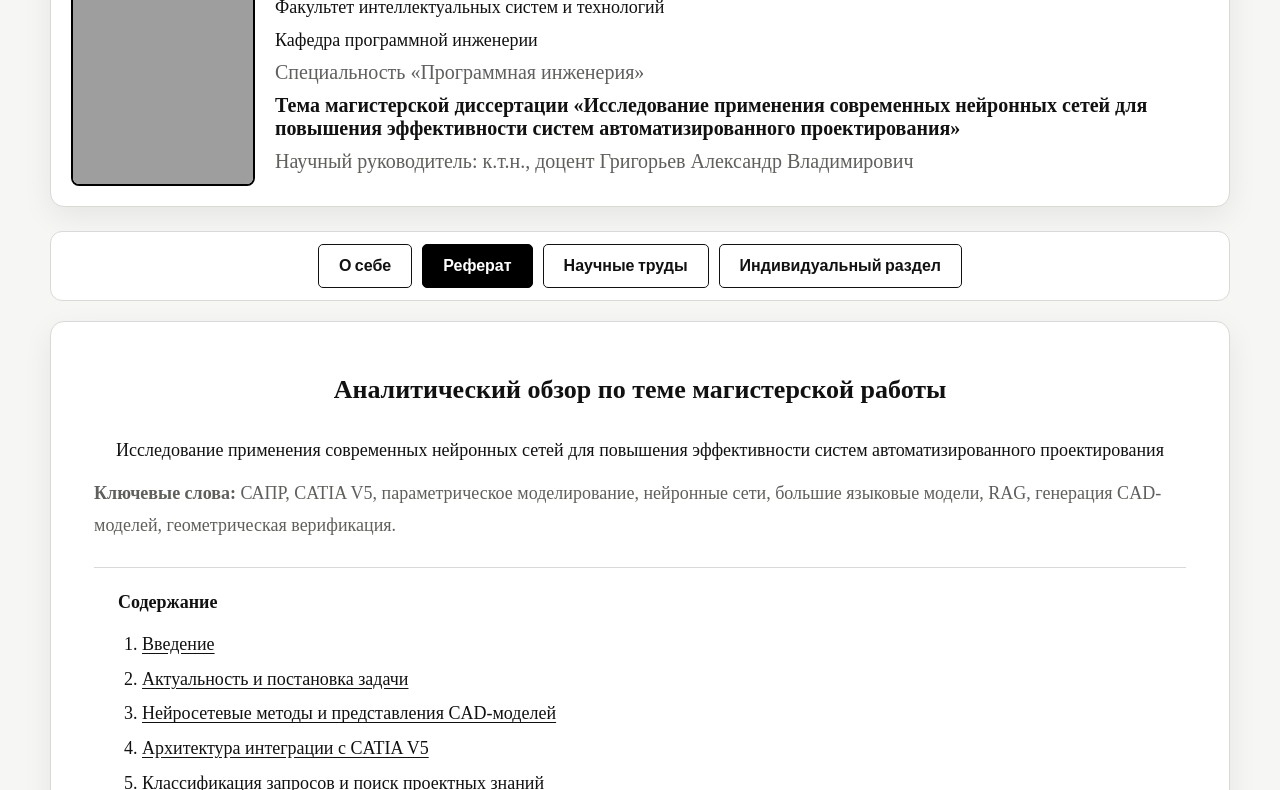
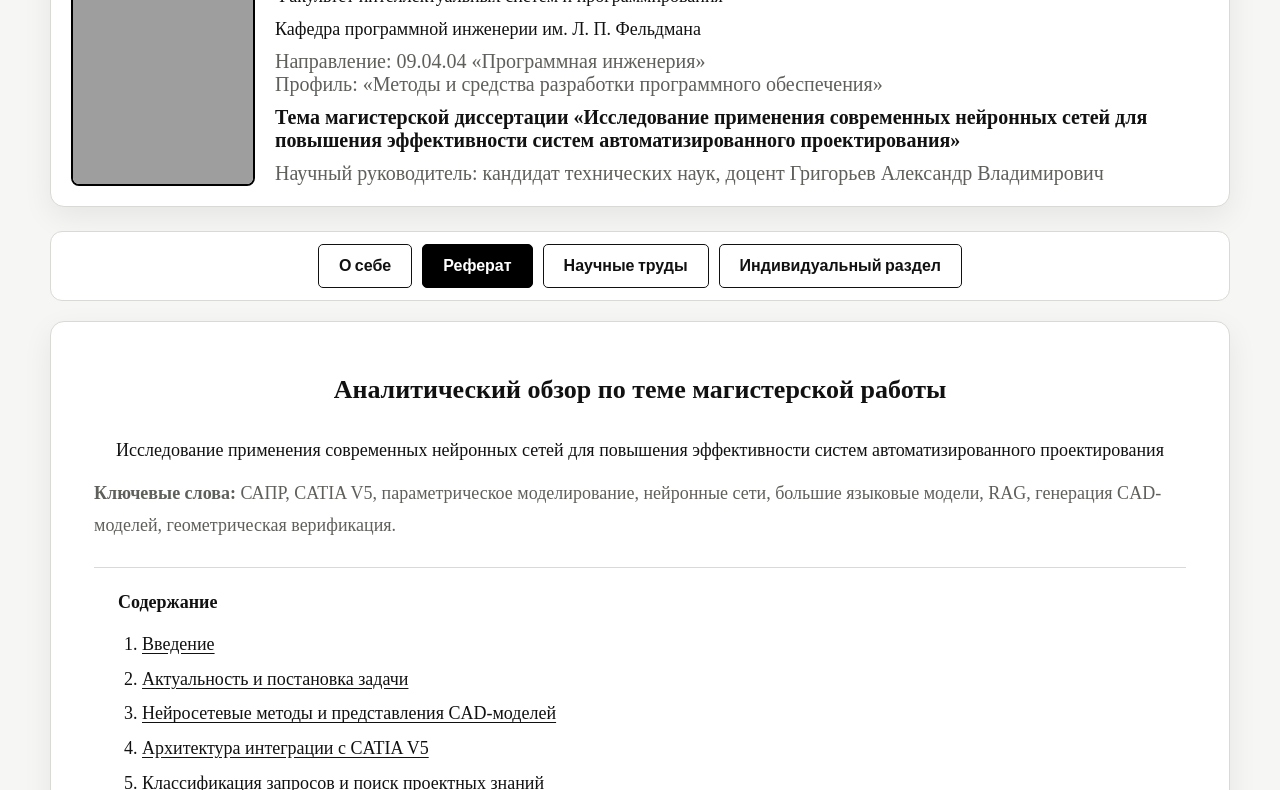
Before and after one commit to ppulseneon/PersonalUniversityPage, a plain HTML site: page diss/index.htm in a window 1280 px wide. Shown: the part 157-947 px from the top of the page. Drawn offline with Linux system fonts and the light colour scheme; grey boxes are pictures that could not be loaded.

Commit message:
Update academic information across pages

```diff
--- a/diss/index.htm
+++ b/diss/index.htm
@@ -22,11 +22,11 @@
         </div>
         <div id="headertext">
             <h1 class="hdr">Руднев Константин Константинович</h1>
-            <h3 class="hdr"><a href="http://fisp.iknt.donntu.ru/">Факультет интеллектуальных систем и технологий</a></h3>
-            <h3 class="hdr"><a href="http://kpi.fisp.donntu.ru/">Кафедра программной инженерии</a></h3>
-            <h3 class="hdr">Специальность &laquo;Программная инженерия&raquo;</h3>
+            <h3 class="hdr"><a href="http://fisp.iknt.donntu.ru/">Факультет интеллектуальных систем и программирования</a></h3>
+            <h3 class="hdr"><a href="http://kpi.fisp.donntu.ru/">Кафедра программной инженерии им. Л. П. Фельдмана</a></h3>
+            <h3 class="hdr">Направление: 09.04.04 &laquo;Программная инженерия&raquo;<br>Профиль: &laquo;Методы и средства разработки программного обеспечения&raquo;</h3>
             <h2 class="hdr">Тема магистерской диссертации &laquo;Исследование применения современных нейронных сетей для повышения эффективности систем автоматизированного проектирования&raquo;</h2>
-            <h3 class="hdr">Научный руководитель: к.т.н., доцент Григорьев Александр Владимирович</h3>
+            <h3 class="hdr">Научный руководитель: кандидат технических наук, доцент Григорьев Александр Владимирович</h3>
         </div>
     </div>
     <div id="middleblock">
```
Also changed, not shown: ind/index.htm (+4 -4 lines), index.htm (+4 -4 lines), scientific_works/index.htm (+4 -4 lines), scientific_works/translations/brepcheck.htm (+4 -4 lines), scientific_works/translations/brepnet.htm (+4 -4 lines), scientific_works/translations/ll3m.htm (+4 -4 lines), scientific_works/translations/pycatia.htm (+4 -4 lines), scientific_works/translations/text2cad.htm (+4 -4 lines).
